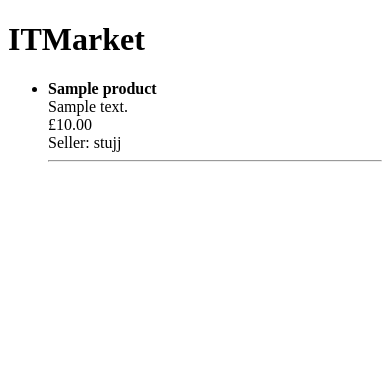
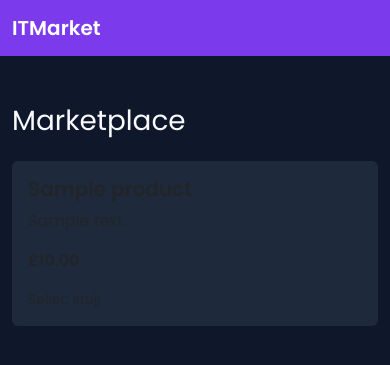
Before and after one commit to cstuart756/itmarket, a Django app: template marketplace/templates/marketplace/product_list.html in a window 390 px wide. Shown: the top 365 px of the page. Run offline with Django 4.2, Linux system fonts and the light colour scheme; the template is opened without the code that fills it: values that come from a table or form of the project are taken from there, others are empty; data comes from the database, SQL or seed files in the repository; tables that the repository leaves empty hold one stand-in row (values such as "Sample post"); parts of the project's set-up code (start-up, migrations or seed data) failed here and were passed over.

Commit message:
Add base template with Bootstrap, Google Fonts, and responsive UI

```diff
--- /dev/null
+++ b/marketplace/templates/marketplace/base.html
@@ -0,0 +1,47 @@
+<!DOCTYPE html>
+<html lang="en">
+<head>
+    <meta charset="UTF-8">
+    <title>ITMarket</title>
+    <meta name="viewport" content="width=device-width, initial-scale=1">
+
+    <!-- Google Font -->
+    <link href="https://fonts.googleapis.com/css2?family=Poppins:wght@300;400;600&display=swap" rel="stylesheet">
+
+    <!-- Bootstrap 5 -->
+    <link href="https://cdn.jsdelivr.net/npm/bootstrap@5.3.2/dist/css/bootstrap.min.css" rel="stylesheet">
+
+    <style>
+        body {
+            font-family: 'Poppins', sans-serif;
+            background-color: #0f172a;
+            color: #f8fafc;
+        }
+        .navbar {
+            background-color: #7c3aed;
+        }
+        .btn-primary {
+            background-color: #22c55e;
+            border: none;
+        }
+        .card {
+            background-color: #1e293b;
+            border: none;
+        }
+    </style>
+</head>
+<body>
+
+<nav class="navbar navbar-expand-lg navbar-dark">
+    <div class="container">
+        <a class="navbar-brand fw-bold" href="{% url 'product_list' %}">ITMarket</a>
+    </div>
+</nav>
+
+<div class="container mt-5">
+    {% block content %}
+    {% endblock %}
+</div>
+
+</body>
+</html>
--- a/marketplace/templates/marketplace/product_list.html
+++ b/marketplace/templates/marketplace/product_list.html
@@ -1,26 +1,20 @@
-<!DOCTYPE html>
-<html lang="en">
-<head>
-    <meta charset="UTF-8">
-    <title>ITMarket</title>
-</head>
-<body>
-    <h1>ITMarket</h1>
+{% extends "marketplace/base.html" %}
 
-    {% if products %}
-        <ul>
-            {% for product in products %}
-                <li>
-                    <strong>{{ product.title }}</strong><br>
-                    {{ product.description }}<br>
-                    £{{ product.price }}<br>
-                    Seller: {{ product.owner.username }}
-                </li>
-                <hr>
-            {% endfor %}
-        </ul>
-    {% else %}
+{% block content %}
+<h1 class="mb-4">Marketplace</h1>
+
+<div class="row">
+    {% for product in products %}
+        <div class="col-md-4 mb-4">
+            <div class="card p-3 h-100">
+                <h5 class="fw-bold">{{ product.title }}</h5>
+                <p>{{ product.description }}</p>
+                <p class="fw-semibold">£{{ product.price }}</p>
+                <small>Seller: {{ product.owner.username }}</small>
+            </div>
+        </div>
+    {% empty %}
         <p>No products available.</p>
-    {% endif %}
-</body>
-</html>
+    {% endfor %}
+</div>
+{% endblock %}
```
